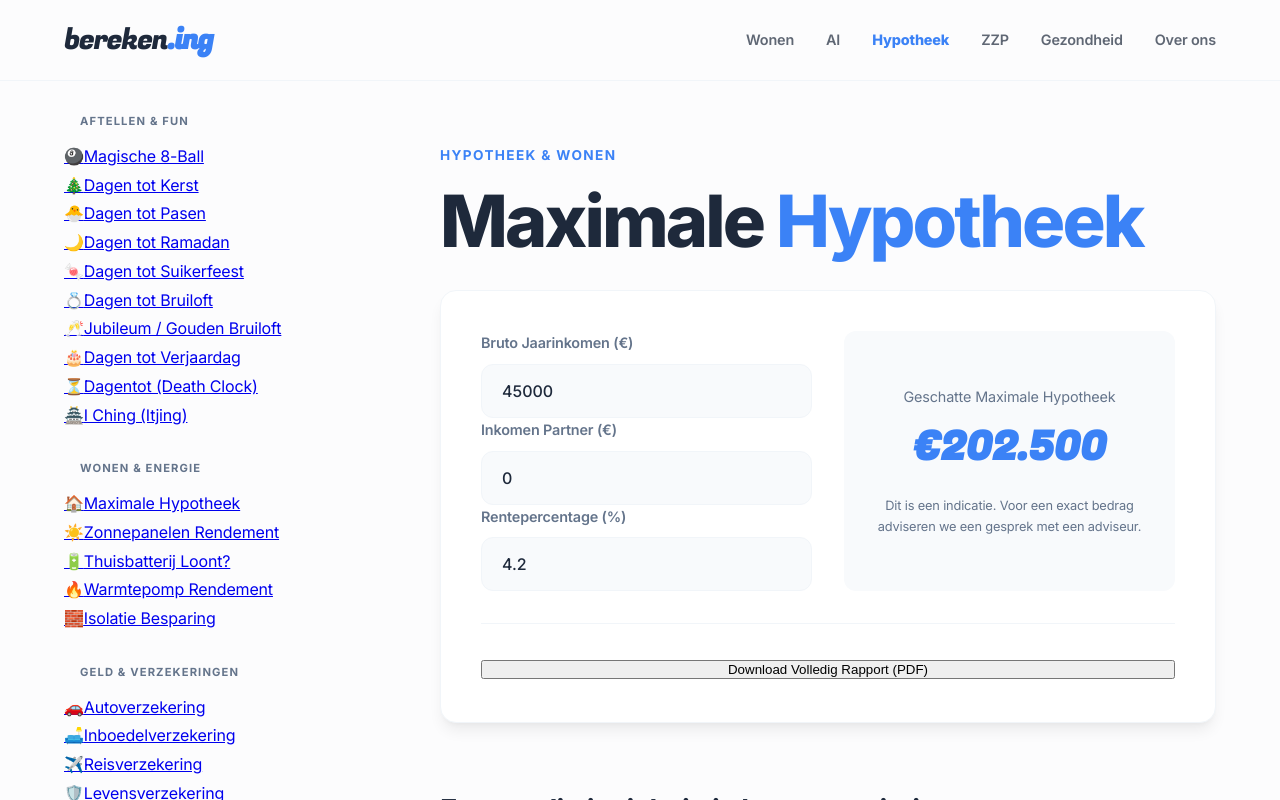
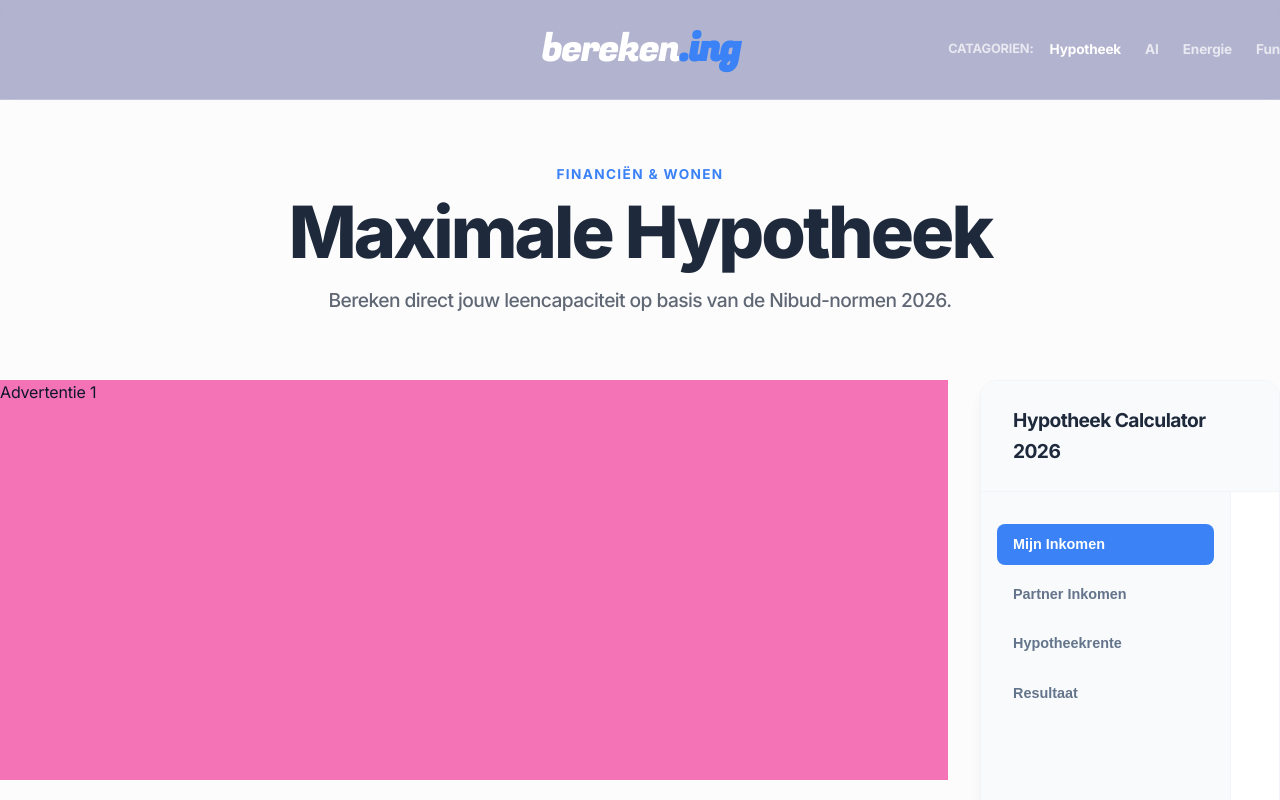
Before and after one commit to sirklaas/bereken.ing, a Next.js app: page /hypotheek in a window 1280 px wide. Shown: the top 800 px of the page. Built offline with nearby package versions, Linux system fonts and the light colour scheme.

Commit message:
style: implement 3-column pristine grid and internal card layout pilot

```diff
--- a/src/app/globals.css
+++ b/src/app/globals.css
@@ -74,25 +74,35 @@ h3 {
   margin-bottom: 1rem;
 }
 
-/* --- CONTAINER --- */
-.container {
-  max-width: var(--container-width);
+/* --- PRISTINE 3-COLUMN GRID --- */
+.pristine-grid {
+  display: grid;
+  grid-template-columns: 300px 1fr 300px;
+  gap: 4rem;
+  max-width: 1600px;
   margin: 0 auto;
-  padding: 0 var(--container-padding);
-}
-
-.responsive-grid {
-  display: grid;
-  grid-template-columns: 280px 1fr;
-  gap: 6rem;
   align-items: start;
 }
 
+@media (max-width: 1280px) {
+  .pristine-grid {
+    grid-template-columns: 1fr 300px; /* Hide left ad or move it */
+    gap: 2rem;
+  }
+}
+
 @media (max-width: 1024px) {
-  .responsive-grid {
+  .pristine-grid {
     grid-template-columns: 1fr;
-    gap: 4rem;
   }
+}
+
+.ad-sidebar {
+  display: flex;
+  flex-direction: column;
+  gap: 2rem;
+  position: sticky;
+  top: 120px;
 }
 
 /* --- PREMIUM CARD DESIGN --- */
--- a/src/app/hypotheek/page.tsx
+++ b/src/app/hypotheek/page.tsx
@@ -1,6 +1,5 @@
 import type { Metadata } from "next";
 import MortgageCalculator from "@/components/MortgageCalculator";
-import AdSenseSlot from "@/components/AdSenseSlot";
 import ToolLayout from "@/components/ToolLayout";
 import JsonLd from "@/components/JsonLd";
 
@@ -19,14 +18,14 @@ export default function MortgagePage() {
   };
 
   return (
-    <ToolLayout>
+    <ToolLayout
+      intro="Financiën & Wonen"
+      title="Maximale Hypotheek"
+      subtitle="Bereken direct jouw leencapaciteit op basis van de Nibud-normen 2026."
+    >
       <JsonLd data={schema} />
 
-      <AdSenseSlot id="top-ad" format="rectangle" style={{ marginBottom: "2rem" }} />
-
-      <h3 style={{ marginBottom: "1rem" }}>Hypotheek & Wonen</h3>
-      <h1 style={{ marginBottom: "2rem" }}>Maximale <span style={{ color: "var(--primary-accent)" }}>Hypotheek</span></h1>
-
+      {/* The main calculator box is inside ToolLayout's center column */}
       <MortgageCalculator />
 
       <div style={{ marginTop: "4rem", maxWidth: "800px" }}>
@@ -35,10 +34,7 @@ export default function MortgagePage() {
           Hoeveel je kunt lenen hangt af van je inkomen, eventuele schulden en de waarde van de woning.
           Onze tool geeft je direct een indicatie op basis van de Nibud-normen voor 2026.
         </p>
-        <AdSenseSlot id="inline-ad" format="fluid" />
       </div>
-
-      <AdSenseSlot id="bottom-ad" format="rectangle" style={{ marginTop: "3rem" }} />
     </ToolLayout>
   );
 }
--- a/src/components/Header.tsx
+++ b/src/components/Header.tsx
@@ -17,12 +17,10 @@ export default function Header() {
   }, []);
 
   const navLinks = [
-    { name: "Wonen", href: "/warmtepomp" },
+    { name: "Hypotheek", href: "/hypotheek" },
     { name: "AI", href: "/ai" },
-    { name: "Hypotheek", href: "/hypotheek" },
-    { name: "ZZP", href: "/uurtarief" },
-    { name: "Gezondheid", href: "/gezondheid" },
-    { name: "Over ons", href: "/over" }
+    { name: "Energie", href: "/wonen/zonnepanelen" },
+    { name: "Fun", href: "/fun/8ball" },
   ];
 
   return (
@@ -30,43 +28,50 @@ export default function Header() {
       position: "sticky",
       top: 0,
       zIndex: 1000,
-      background: "var(--background)",
-      transition: "all 0.3s ease",
-      borderBottom: "1px solid var(--border)"
+      background: "rgba(159, 160, 195, 0.8)", // Frosted Header from wireframe
+      backdropFilter: "blur(12px)",
+      transition: "var(--transition)",
+      borderBottom: "1px solid rgba(255,255,255,0.2)",
+      height: "100px",
+      display: "flex",
+      alignItems: "center"
     }}>
       <div className="container" style={{
-        display: "flex",
-        justifyContent: "space-between",
+        display: "grid",
+        gridTemplateColumns: "1fr auto 1fr",
         alignItems: "center",
-        height: "80px"
+        width: "100%"
       }}>
+
+        {/* Left Spacing (to keep logo centered) */}
+        <div />
+
+        {/* Centered Logo */}
         <Link href="/" style={{
-          fontSize: "1.8rem",
+          fontSize: "2.4rem",
           fontWeight: 400,
           textDecoration: "none",
           fontFamily: "var(--font-heading)",
           letterSpacing: "-0.05em",
-          color: "var(--heading-color)",
-          flexShrink: 0
+          color: "white",
+          textAlign: "center"
         }}>
           bereken<span style={{ fontWeight: 800, color: "var(--primary-accent)" }}>.ing</span>
         </Link>
 
-        {/* Mobile Swipeable Nav / Desktop Flex Nav */}
-        <nav className="mobile-swipe-nav" style={{
-          display: "flex",
-          gap: "2rem",
-          marginLeft: "2rem"
-        }}>
+        {/* Right Categories */}
+        <div style={{ display: "flex", justifyContent: "flex-end", alignItems: "center", gap: "1rem" }}>
+          <span style={{ color: "rgba(255,255,255,0.7)", fontSize: "0.8rem", fontWeight: 700, textTransform: "uppercase" }}>Catagorien:</span>
+          <nav className="mobile-swipe-nav" style={{ display: "flex", gap: "1.5rem" }}>
             {navLinks.map((link) => (
               <Link
                 key={link.href}
                 href={link.href}
                 style={{
                   textDecoration: "none",
-                fontSize: "0.9rem",
-                color: pathname === link.href ? "var(--primary-accent)" : "var(--heading-color)",
-                fontWeight: pathname === link.href ? 800 : 600,
+                  fontSize: "0.85rem",
+                  color: "white",
+                  fontWeight: 700,
                   opacity: pathname === link.href ? 1 : 0.7,
                   transition: "var(--transition)"
                 }}
@@ -76,6 +81,7 @@ export default function Header() {
             ))}
           </nav>
         </div>
+      </div>
     </header>
   );
 }
--- a/src/components/MortgageCalculator.tsx
+++ b/src/components/MortgageCalculator.tsx
@@ -1,65 +1,143 @@
 "use client";
 
-import { useState, useEffect } from "react";
+import { useState } from "react";
 
 export default function MortgageCalculator() {
-  const [income, setIncome] = useState<number>(45000);
+  const [step, setStep] = useState(1);
+  const [income, setIncome] = useState<number>(50000);
   const [partnerIncome, setPartnerIncome] = useState<number>(0);
   const [interestRate, setInterestRate] = useState<number>(4.2);
-  const [maxMortgage, setMaxMortgage] = useState<number>(0);
 
-  useEffect(() => {
-    // Simple rough Dutch mortgage rule of thumb: ~4.5x total income
-    // Note: In reality, this is complex based on Nibud tables.
-    const totalIncome = income + partnerIncome;
-    const factor = 4.5;
-    setMaxMortgage(totalIncome * factor);
-  }, [income, partnerIncome, interestRate]);
+  const calculateTotal = () => {
+    return (income + partnerIncome) * 4.5; // Simplified for UI demonstration
+  };
+
+  const steps = [
+    { id: 1, name: "Mijn Inkomen" },
+    { id: 2, name: "Partner Inkomen" },
+    { id: 3, name: "Hypotheekrente" },
+    { id: 4, name: "Resultaat" }
+  ];
 
   return (
-    <div className="card" style={{ maxWidth: "800px", margin: "0 auto" }}>
-      <div style={{ display: "grid", gridTemplateColumns: "1fr 1fr", gap: "2rem" }}>
-        <div>
-          <div className="input-group">
-            <label>Bruto Jaarinkomen (€)</label>
+    <div className="card" style={{ padding: 0, overflow: "hidden" }}>
+      {/* Top Header inside card */}
+      <div style={{
+        padding: "1.5rem 2rem",
+        borderBottom: "1px solid var(--border)",
+        background: "var(--input-bg)"
+      }}>
+        <h2 style={{ fontSize: "1.2rem", margin: 0, fontWeight: 700 }}>Hypotheek Calculator 2026</h2>
+      </div>
+
+      <div style={{ display: "grid", gridTemplateColumns: "250px 1fr" }}>
+
+        {/* Left Side Options (as per wireframe) */}
+        <div style={{
+          background: "var(--input-bg)",
+          borderRight: "1px solid var(--border)",
+          padding: "2rem 1rem"
+        }}>
+          <div style={{ display: "flex", flexDirection: "column", gap: "0.5rem" }}>
+            {steps.map((s) => (
+              <button
+                key={s.id}
+                onClick={() => setStep(s.id)}
+                style={{
+                  padding: "0.8rem 1rem",
+                  borderRadius: "8px",
+                  border: "none",
+                  textAlign: "left",
+                  fontSize: "0.9rem",
+                  fontWeight: 600,
+                  cursor: "pointer",
+                  background: step === s.id ? "var(--primary-accent)" : "transparent",
+                  color: step === s.id ? "white" : "var(--secondary)",
+                  transition: "var(--transition)"
+                }}
+              >
+                {s.name}
+              </button>
+            ))}
+          </div>
+        </div>
+
+        {/* Right Work Area (the "Blue" area from wireframe) */}
+        <div style={{ padding: "3rem", background: "white" }}>
+
+          {step === 1 && (
+            <div className="animate-in">
+              <label>Wat is je bruto jaarinkomen?</label>
               <input
                 type="number"
                 value={income}
                 onChange={(e) => setIncome(Number(e.target.value))}
+                style={{ fontSize: "1.5rem", padding: "1.5rem" }}
               />
+              <p style={{ marginTop: "1rem", fontSize: "0.9rem", opacity: 0.7 }}>Inclusief vakantiegeld en 13e maand.</p>
             </div>
-          <div className="input-group">
-            <label>Inkomen Partner (€)</label>
+          )}
+
+          {step === 2 && (
+            <div className="animate-in">
+              <label>Bruto jaarinkomen partner (optioneel)</label>
               <input
                 type="number"
                 value={partnerIncome}
                 onChange={(e) => setPartnerIncome(Number(e.target.value))}
+                style={{ fontSize: "1.5rem", padding: "1.5rem" }}
               />
             </div>
-          <div className="input-group">
-            <label>Rentepercentage (%)</label>
+          )}
+
+          {step === 3 && (
+            <div className="animate-in">
+              <label>Hypotheekrente (%)</label>
               <input
                 type="number"
                 step="0.1"
                 value={interestRate}
                 onChange={(e) => setInterestRate(Number(e.target.value))}
+                style={{ fontSize: "1.5rem", padding: "1.5rem" }}
               />
+            </div>
+          )}
+
+          {step === 4 && (
+            <div className="animate-in" style={{ textAlign: "center" }}>
+              <p style={{ fontSize: "1rem", color: "var(--secondary)", marginBottom: "0.5rem" }}>Je maximale hypotheek is ongeveer:</p>
+              <div style={{
+                fontSize: "3.5rem",
+                fontWeight: 800,
+                color: "var(--primary-accent)",
+                letterSpacing: "-0.04em"
+              }}>
+                € {calculateTotal().toLocaleString()}
+              </div>
+              <button className="button" style={{ marginTop: "2rem" }}>Download Berekening (PDF)</button>
+            </div>
+          )}
+
+          {/* Navigation Buttons */}
+          <div style={{ marginTop: "3rem", display: "flex", justifyContent: "space-between" }}>
+            <button
+              className="btn"
+              onClick={() => setStep(Math.max(1, step - 1))}
+              disabled={step === 1}
+              style={{ padding: "0.5rem 1rem" }}
+            >
+              Vorige
+            </button>
+            <button
+              className="button"
+              onClick={() => setStep(Math.min(4, step + 1))}
+              style={{ padding: "0.8rem 2rem" }}
+            >
+              {step === 4 ? "Vergelijk Hypotheken" : "Volgende Stap"}
+            </button>
           </div>
         </div>
 
-        <div style={{ background: "var(--input-bg)", borderRadius: "12px", padding: "2rem", textAlign: "center", display: "flex", flexDirection: "column", justifyContent: "center" }}>
-          <div style={{ fontSize: "0.9rem", color: "var(--secondary)", marginBottom: "0.5rem" }}>Geschatte Maximale Hypotheek</div>
-          <div style={{ fontSize: "2.5rem", fontWeight: 800, color: "var(--primary-accent)", fontFamily: "var(--font-heading)" }}>
-            €{maxMortgage.toLocaleString('nl-NL')}
-          </div>
-          <p style={{ fontSize: "0.8rem", marginTop: "1rem", color: "var(--secondary)" }}>
-            Dit is een indicatie. Voor een exact bedrag adviseren we een gesprek met een adviseur.
-          </p>
-        </div>
-      </div>
-
-      <div style={{ marginTop: "2rem", paddingTop: "2rem", borderTop: "1px solid var(--border)" }}>
-        <button className="btn btn-primary" style={{ width: "100%" }}>Download Volledig Rapport (PDF)</button>
       </div>
     </div>
   );
--- a/src/components/ToolLayout.tsx
+++ b/src/components/ToolLayout.tsx
@@ -1,19 +1,45 @@
 import React from "react";
 import Sidebar from "@/components/Sidebar";
+import AdSenseSlot from "@/components/AdSenseSlot";
 
 interface ToolLayoutProps {
   children: React.ReactNode;
-  category?: string;
+  intro?: string;
+  title: string;
+  subtitle?: string;
 }
 
-export default function ToolLayout({ children, category }: ToolLayoutProps) {
+export default function ToolLayout({ children, intro, title, subtitle }: ToolLayoutProps) {
   return (
-    <div className="container" style={{ paddingTop: "2rem", paddingBottom: "6rem" }}>
-      <div className="responsive-grid">
-        <Sidebar />
+    <div className="container" style={{ paddingTop: "4rem", paddingBottom: "8rem" }}>
+
+      {/* 1. The Heading Stack (Centered) */}
+      <div style={{ textAlign: "center", marginBottom: "4rem" }}>
+        {intro && <h3 style={{ marginBottom: "0.5rem" }}>{intro}</h3>}
+        <h1>{title}</h1>
+        {subtitle && <h2 style={{ fontSize: "1.2rem", fontWeight: 500, opacity: 0.7, marginTop: "-0.5rem" }}>{subtitle}</h2>}
+      </div>
+
+      {/* 2. The 3-Column Pristine Grid */}
+      <div className="pristine-grid">
+
+        {/* Left Ad Column */}
+        <div className="ad-sidebar">
+          <div className="ad-container" style={{ background: "#f472b6", height: "400px" }}>Advertentie 1</div>
+          <div className="ad-container" style={{ background: "#f472b6", height: "400px" }}>Advertentie 2</div>
+        </div>
+
+        {/* Center Main Content */}
         <main>
           {children}
         </main>
+
+        {/* Right Ad Column */}
+        <div className="ad-sidebar">
+          <div className="ad-container" style={{ background: "#f472b6", height: "400px" }}>Advertentie 3</div>
+          <div className="ad-container" style={{ background: "#f472b6", height: "600px" }}>Advertentie 4 of YouTube Video</div>
+        </div>
+
       </div>
     </div>
   );
```
Also changed, not shown: bereken.ing.png (added), 1 other file (tests, documents, lock files or other folders). Lines whose indentation alone changed are shown as unchanged.
